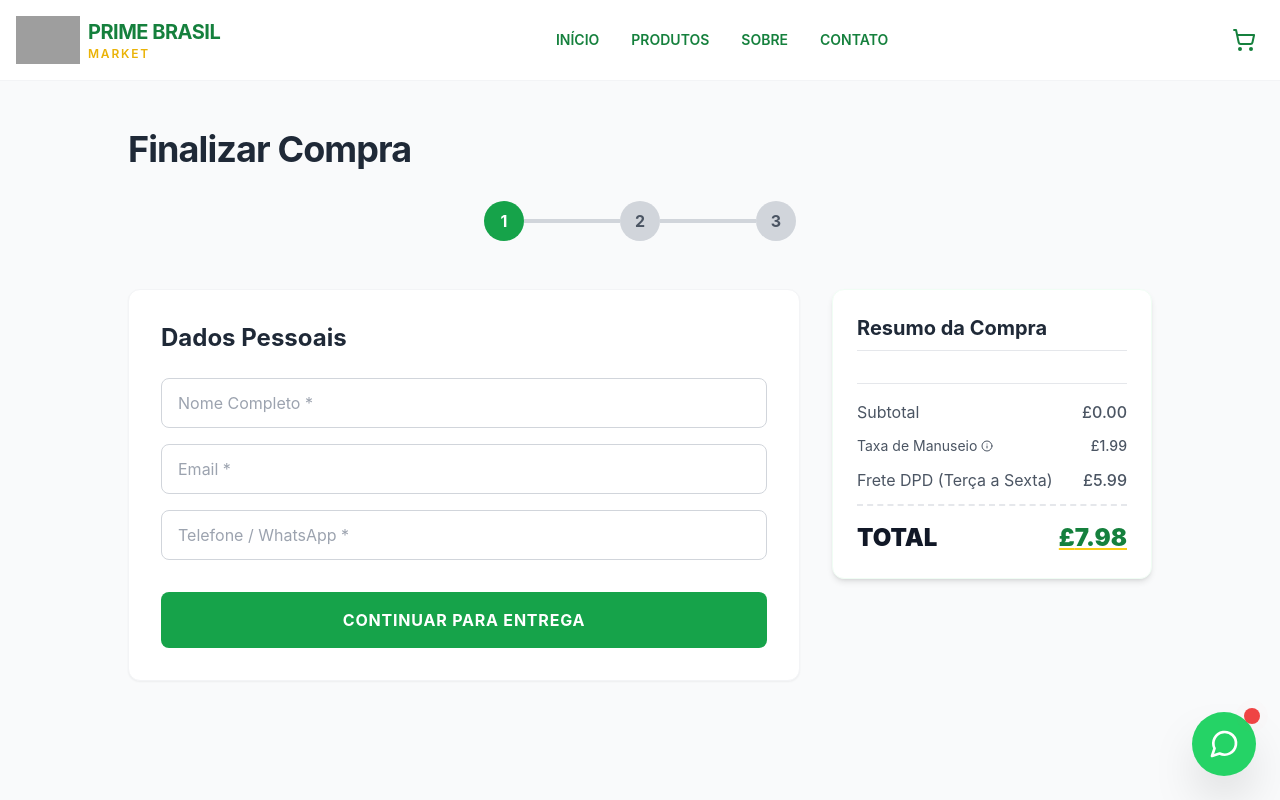
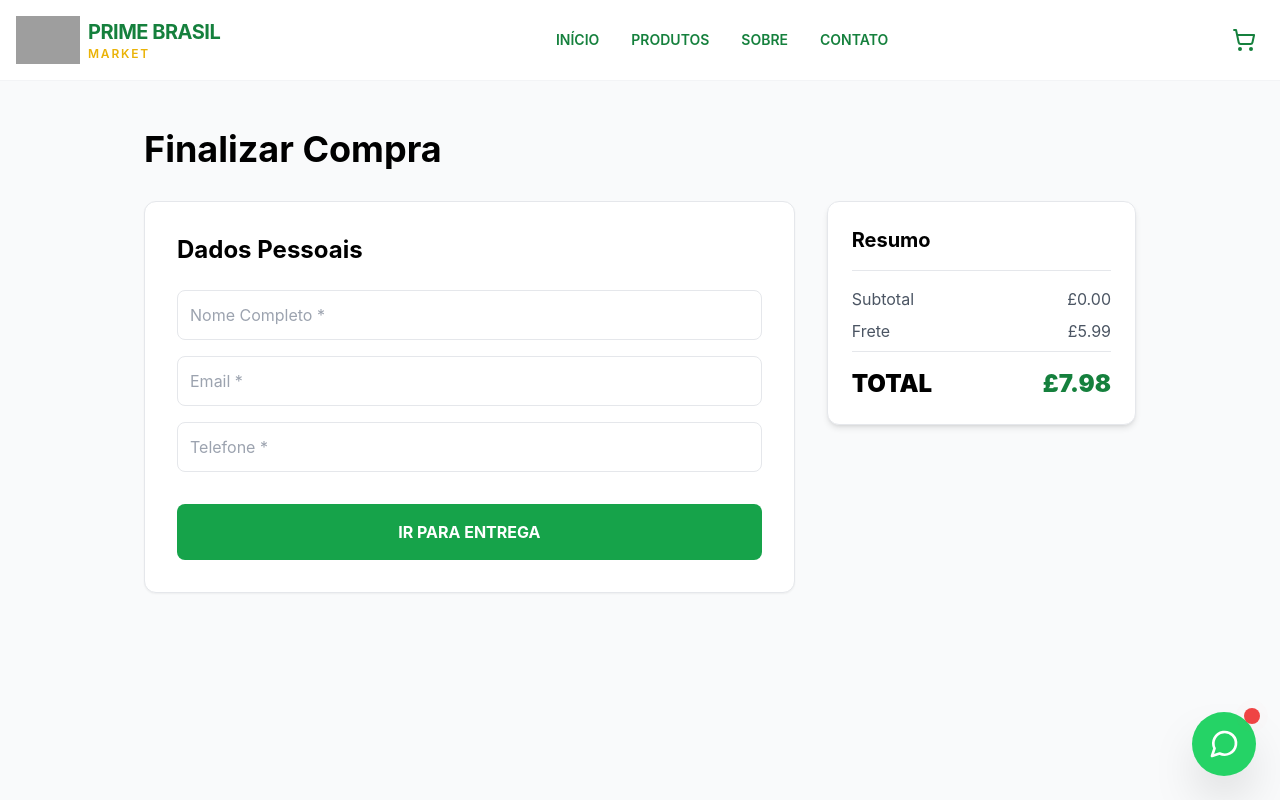
Before and after one commit to contatoantaresenergia-netizen/Mercado-Londres, a Next.js app: page /checkout in a window 1280 px wide. Before the commit this address had no page. Shown: the top 800 px of the page. Built offline with nearby package versions, Linux system fonts and the light colour scheme; grey boxes are pictures that could not be loaded.

Commit message:
Update CheckoutClient.js

```diff
--- a/src/app/checkout/CheckoutClient.js
+++ b/src/app/checkout/CheckoutClient.js
@@ -5,7 +5,6 @@ import { useRouter } from 'next/navigation';
 import { useCart } from '@/app/context/CartContext';
 import { CreditCard, Truck, CheckCircle, Info, Calendar } from 'lucide-react';
 
-// Lista de prefixos Mainland UK para validação
 const MAINLAND_PREFIXES = [
   'E1', 'E2', 'E3', 'E4', 'E5', 'E6', 'E7', 'E8', 'E9', 'N1', 'NW1', 'SE1', 'SW1', 'W', 'WC',
   'BR', 'CR', 'HA', 'IG', 'KT', 'RM', 'SM', 'TW', 'UB', 'AB', 'AL', 'B', 'BA', 'BB', 'BD', 'BH',
@@ -23,7 +22,8 @@ export default function CheckoutClient() {
   const [step, setStep] = useState(1);
   const [isClient, setIsClient] = useState(false);
   const [orderNumber, setOrderNumber] = useState('');
-  const [deliveryDay, setDeliveryDay] = useState('weekday'); // 'weekday' ou 'saturday'
+  const [deliveryDay, setDeliveryDay] = useState('weekday');
+  const [loading, setLoading] = useState(false);
 
   const [formData, setFormData] = useState({
     nome: '', email: '', telefone: '', endereco: '',
@@ -36,70 +36,72 @@ export default function CheckoutClient() {
     setOrderNumber(Math.random().toString(36).substr(2, 9).toUpperCase());
   }, []);
 
-  useEffect(() => {
-    if (isClient && cart.length === 0 && step !== 4) {
-      router.push('/produtos');
-    }
-  }, [isClient, cart.length, step, router]);
-
   const handleInputChange = (e) => {
     setFormData({ ...formData, [e.target.name]: e.target.value });
   };
 
-  // --- LÓGICA DE CÁLCULO DE FRETE ---
   const subtotal = getCartTotal();
   const handlingFee = 1.99;
 
   const deliveryInfo = useMemo(() => {
     const pc = formData.postcode.toUpperCase().trim();
     if (pc.length < 2) return { cost: 5.99, isFree: false, valid: true };
-
     const isMainland = MAINLAND_PREFIXES.some(prefix => pc.startsWith(prefix));
-
     if (!isMainland) return { cost: 0, isFree: false, valid: false, message: 'Zona Offshore - Sob Consulta' };
-
-    let cost = 0;
-    if (deliveryDay === 'saturday') {
-      cost = subtotal >= 100 ? 0 : 6.99;
-    } else {
-      cost = subtotal >= 70 ? 0 : 5.99;
-    }
-
+    let cost = deliveryDay === 'saturday' ? (subtotal >= 100 ? 0 : 6.99) : (subtotal >= 70 ? 0 : 5.99);
     return { cost, isFree: cost === 0, valid: true };
   }, [formData.postcode, subtotal, deliveryDay]);
 
-  const totalFreteFinal = deliveryInfo.cost + handlingFee;
-  const totalGeral = subtotal + totalFreteFinal;
+  const totalGeral = subtotal + deliveryInfo.cost + handlingFee;
 
-  const handleSubmit = (e) => {
+  // FUNÇÃO DE ENVIO CORRIGIDA
+  const handleSubmit = async (e) => {
     e.preventDefault();
-    if (!deliveryInfo.valid) {
-        alert("Por favor, verifique seu Postcode. No momento atendemos apenas Mainland UK automaticamente.");
-        return;
+    if (!deliveryInfo.valid) return alert("Verifique seu Postcode.");
+
+    setLoading(true);
+
+    try {
+      const response = await fetch('/api/checkout', {
+        method: 'POST',
+        headers: { 'Content-Type': 'application/json' },
+        body: JSON.stringify({
+          items: cart,
+          customer: formData,
+          orderNumber: orderNumber,
+          total: totalGeral,
+          deliveryDay: deliveryDay
+        }),
+      });
+
+      if (response.ok) {
+        setStep(4);
+        clearCart();
+      } else {
+        const err = await response.json();
+        alert("Erro no pagamento: " + err.message);
       }
-    setStep(4);
-    setTimeout(() => { clearCart(); }, 2000);
+    } catch (error) {
+      alert("Erro ao conectar com o servidor.");
+    } finally {
+      setLoading(false);
+    }
   };
 
   if (!isClient) return null;
 
-  // TELA DE SUCESSO (Mantida igual a sua)
   if (step === 4) {
     return (
       <div className="min-h-screen bg-gray-50 flex items-center justify-center py-12">
         <div className="max-w-md w-full bg-white rounded-lg shadow-lg p-8 text-center">
-          <div className="w-20 h-20 bg-green-100 rounded-full flex items-center justify-center mx-auto mb-6">
-            <CheckCircle className="w-12 h-12 text-green-600" />
-          </div>
-          <h2 className="text-3xl font-bold text-gray-800 mb-4">Pedido Confirmado! 🎉</h2>
-          <p className="text-gray-600 mb-6">Obrigado pela sua compra no Prime Brasil Market!</p>
-          <div className="bg-gray-50 rounded-lg p-4 mb-6 text-center">
-            <p className="text-sm text-gray-600 mb-1">Número do Pedido</p>
+          <CheckCircle className="w-20 h-20 text-green-600 mx-auto mb-6" />
+          <h2 className="text-3xl font-bold mb-4">Pedido Confirmado! 🎉</h2>
+          <p className="text-gray-600 mb-6">Você receberá um e-mail de confirmação em instantes.</p>
+          <div className="bg-gray-50 p-4 rounded-lg mb-6">
+            <p className="text-sm text-gray-500">Número do Pedido</p>
             <p className="text-2xl font-bold text-green-600">#{orderNumber}</p>
           </div>
-          <button onClick={() => router.push('/produtos')} className="w-full bg-green-600 hover:bg-green-700 text-white font-bold py-3 rounded-lg transition">
-            Continuar Comprando
-          </button>
+          <button onClick={() => router.push('/produtos')} className="w-full bg-green-600 text-white py-3 rounded-lg font-bold">Continuar Comprando</button>
         </div>
       </div>
     );
@@ -107,143 +109,72 @@ export default function CheckoutClient() {
 
   return (
     <div className="min-h-screen bg-gray-50 py-12">
-      <div className="container mx-auto px-4">
-        <div className="max-w-5xl mx-auto">
-          <h1 className="text-4xl font-bold text-gray-800 mb-8 tracking-tight">Finalizar Compra</h1>
-
-          {/* STEPS */}
-          <div className="flex items-center justify-center mb-12">
-             {[1, 2, 3].map((num) => (
-               <React.Fragment key={num}>
-                 <div className={`w-10 h-10 rounded-full flex items-center justify-center font-bold ${step >= num ? 'bg-green-600 text-white' : 'bg-gray-300 text-gray-600'}`}>{num}</div>
-                 {num < 3 && <div className={`w-24 h-1 ${step > num ? 'bg-green-600' : 'bg-gray-300'}`}></div>}
-               </React.Fragment>
-             ))}
-          </div>
-
+      <div className="container mx-auto px-4 max-w-5xl">
+        <h1 className="text-4xl font-bold mb-8">Finalizar Compra</h1>
         <div className="grid lg:grid-cols-3 gap-8">
           <div className="lg:col-span-2">
             <form onSubmit={handleSubmit} className="space-y-6">
-
-                {/* PASSO 1: DADOS PESSOAIS */}
               {step === 1 && (
-                  <div className="bg-white rounded-xl shadow-sm p-8 border border-gray-100">
-                    <h2 className="text-2xl font-bold text-gray-800 mb-6">Dados Pessoais</h2>
+                <div className="bg-white p-8 rounded-xl shadow-sm border">
+                  <h2 className="text-2xl font-bold mb-6">Dados Pessoais</h2>
                   <div className="space-y-4">
-                      <input type="text" name="nome" placeholder="Nome Completo *" value={formData.nome} onChange={handleInputChange} required className="w-full px-4 py-3 border border-gray-300 rounded-lg focus:ring-2 focus:ring-green-600 outline-none" />
-                      <input type="email" name="email" placeholder="Email *" value={formData.email} onChange={handleInputChange} required className="w-full px-4 py-3 border border-gray-300 rounded-lg focus:ring-2 focus:ring-green-600 outline-none" />
-                      <input type="tel" name="telefone" placeholder="Telefone / WhatsApp *" value={formData.telefone} onChange={handleInputChange} required className="w-full px-4 py-3 border border-gray-300 rounded-lg focus:ring-2 focus:ring-green-600 outline-none" />
+                    <input type="text" name="nome" placeholder="Nome Completo *" onChange={handleInputChange} required className="w-full p-3 border rounded-lg" />
+                    <input type="email" name="email" placeholder="Email *" onChange={handleInputChange} required className="w-full p-3 border rounded-lg" />
+                    <input type="tel" name="telefone" placeholder="Telefone *" onChange={handleInputChange} required className="w-full p-3 border rounded-lg" />
                   </div>
-                    <button type="button" onClick={() => setStep(2)} className="w-full mt-8 bg-green-600 hover:bg-green-700 text-white font-bold py-4 rounded-lg transition uppercase tracking-wider">Continuar para Entrega</button>
+                  <button type="button" onClick={() => setStep(2)} className="w-full mt-8 bg-green-600 text-white py-4 rounded-lg font-bold uppercase">Ir para Entrega</button>
                 </div>
               )}
 
-                {/* PASSO 2: ENDEREÇO E OPÇÕES DE FRETE */}
               {step === 2 && (
-                  <div className="bg-white rounded-xl shadow-sm p-8 border border-gray-100">
-                    <h2 className="text-2xl font-bold text-gray-800 mb-6 flex items-center gap-2"><Truck className="w-6 h-6 text-green-600" /> Opções de Entrega</h2>
-
-                    {/* Endereço */}
-                    <div className="grid grid-cols-1 md:grid-cols-2 gap-4 mb-8">
-                      <input type="text" name="postcode" placeholder="Postcode *" value={formData.postcode} onChange={handleInputChange} required className={`w-full px-4 py-3 border rounded-lg outline-none focus:ring-2 ${!deliveryInfo.valid ? 'border-red-500 ring-red-100' : 'border-gray-300 focus:ring-green-600'}`} />
-                      <input type="text" name="cidade" placeholder="Cidade *" value={formData.cidade} onChange={handleInputChange} required className="w-full px-4 py-3 border border-gray-300 rounded-lg focus:ring-2 focus:ring-green-600 outline-none" />
-                      <input type="text" name="endereco" placeholder="Endereço *" value={formData.endereco} onChange={handleInputChange} required className="md:col-span-2 w-full px-4 py-3 border border-gray-300 rounded-lg focus:ring-2 focus:ring-green-600 outline-none" />
+                <div className="bg-white p-8 rounded-xl shadow-sm border">
+                  <h2 className="text-2xl font-bold mb-6">Entrega</h2>
+                  <div className="grid grid-cols-2 gap-4 mb-6">
+                    <input type="text" name="postcode" placeholder="Postcode *" onChange={handleInputChange} required className="p-3 border rounded-lg" />
+                    <input type="text" name="cidade" placeholder="Cidade *" onChange={handleInputChange} required className="p-3 border rounded-lg" />
+                    <input type="text" name="endereco" placeholder="Endereço *" onChange={handleInputChange} required className="col-span-2 p-3 border rounded-lg" />
                   </div>
-
-                    {!deliveryInfo.valid && (
-                      <div className="mb-6 p-4 bg-red-50 border-l-4 border-red-500 text-red-700 text-sm flex items-center gap-2">
-                        <Info className="w-4 h-4" /> {deliveryInfo.message}
-                      </div>
-                    )}
-
-                    {/* Escolha do Dia */}
-                    <div className="space-y-4 mb-8">
-                      <p className="font-bold text-gray-700 mb-2">Escolha o período de entrega:</p>
-                      <div className="grid grid-cols-1 md:grid-cols-2 gap-4">
-                        <label className={`cursor-pointer border-2 p-4 rounded-xl transition ${deliveryDay === 'weekday' ? 'border-green-600 bg-green-50' : 'border-gray-200 hover:border-green-300'}`}>
-                          <input type="radio" name="deliveryDay" value="weekday" checked={deliveryDay === 'weekday'} onChange={() => setDeliveryDay('weekday')} className="hidden" />
-                          <div className="flex items-center gap-3">
-                            <Calendar className="w-5 h-5 text-green-600" />
-                            <div>
-                              <p className="font-bold text-gray-800">Terça a Sexta</p>
-                              <p className="text-xs text-gray-500">Frete Grátis acima de £70</p>
-                            </div>
-                          </div>
-                        </label>
-                        <label className={`cursor-pointer border-2 p-4 rounded-xl transition ${deliveryDay === 'saturday' ? 'border-green-600 bg-green-50' : 'border-gray-200 hover:border-green-300'}`}>
-                          <input type="radio" name="deliveryDay" value="saturday" checked={deliveryDay === 'saturday'} onChange={() => setDeliveryDay('saturday')} className="hidden" />
-                          <div className="flex items-center gap-3">
-                            <Calendar className="w-5 h-5 text-green-600" />
-                            <div>
-                              <p className="font-bold text-gray-800">Sábado</p>
-                              <p className="text-xs text-gray-500">Frete Grátis acima de £100</p>
-                            </div>
-                          </div>
-                        </label>
-                      </div>
-                    </div>
-
                   <div className="flex gap-4">
-                      <button type="button" onClick={() => setStep(1)} className="flex-1 bg-gray-100 text-gray-600 font-bold py-4 rounded-lg hover:bg-gray-200 transition">Voltar</button>
-                      <button type="button" onClick={() => setStep(3)} disabled={!deliveryInfo.valid} className="flex-1 bg-green-600 hover:bg-green-700 text-white font-bold py-4 rounded-lg transition disabled:bg-gray-400 uppercase tracking-wider">Pagar Agora</button>
+                    <button type="button" onClick={() => setStep(1)} className="flex-1 bg-gray-100 py-4 rounded-lg">Voltar</button>
+                    <button type="button" onClick={() => setStep(3)} className="flex-1 bg-green-600 text-white py-4 rounded-lg font-bold">Ir para Pagamento</button>
                   </div>
                 </div>
               )}
 
-                {/* PASSO 3: PAGAMENTO (Mantido igual) */}
               {step === 3 && (
-                  <div className="bg-white rounded-xl shadow-sm p-8 border border-gray-100">
-                    <h2 className="text-2xl font-bold text-gray-800 mb-6 flex items-center gap-2"><CreditCard className="w-6 h-6 text-green-600" /> Pagamento Seguro</h2>
+                <div className="bg-white p-8 rounded-xl shadow-sm border">
+                  <h2 className="text-2xl font-bold mb-6">Pagamento Seguro</h2>
                   <div className="space-y-4">
-                      <input type="text" name="cardNumber" placeholder="Número do Cartão *" value={formData.cardNumber} onChange={handleInputChange} required className="w-full px-4 py-3 border border-gray-300 rounded-lg focus:ring-2 focus:ring-green-600 outline-none" />
-                      <input type="text" name="cardName" placeholder="Nome Impresso no Cartão *" value={formData.cardName} onChange={handleInputChange} required className="w-full px-4 py-3 border border-gray-300 rounded-lg focus:ring-2 focus:ring-green-600 outline-none" />
+                    <input type="text" name="cardNumber" placeholder="Número do Cartão *" onChange={handleInputChange} required className="w-full p-3 border rounded-lg" />
                     <div className="grid grid-cols-2 gap-4">
-                        <input type="text" name="expiryDate" placeholder="MM/AA *" value={formData.expiryDate} onChange={handleInputChange} required className="w-full px-4 py-3 border border-gray-300 rounded-lg focus:ring-2 focus:ring-green-600 outline-none" />
-                        <input type="text" name="cvv" placeholder="CVV *" value={formData.cvv} onChange={handleInputChange} required className="w-full px-4 py-3 border border-gray-300 rounded-lg focus:ring-2 focus:ring-green-600 outline-none" />
+                      <input type="text" name="expiryDate" placeholder="MM/AA *" onChange={handleInputChange} required className="p-3 border rounded-lg" />
+                      <input type="text" name="cvv" placeholder="CVV *" onChange={handleInputChange} required className="p-3 border rounded-lg" />
                     </div>
                   </div>
                   <div className="flex gap-4 mt-8">
-                      <button type="button" onClick={() => setStep(2)} className="flex-1 bg-gray-100 text-gray-600 font-bold py-4 rounded-lg hover:bg-gray-200 transition">Voltar</button>
-                      <button type="submit" className="flex-1 bg-green-700 hover:bg-green-800 text-white font-black py-4 rounded-lg transition uppercase tracking-widest shadow-lg">Finalizar Pedido</button>
+                    <button type="button" onClick={() => setStep(2)} className="flex-1 bg-gray-100 py-4 rounded-lg">Voltar</button>
+                    <button type="submit" disabled={loading} className="flex-1 bg-green-700 text-white py-4 rounded-lg font-black uppercase shadow-lg disabled:bg-gray-400">
+                      {loading ? "Processando..." : "Pagar Agora"}
+                    </button>
                   </div>
                 </div>
               )}
             </form>
           </div>
 
-            {/* RESUMO DO PEDIDO - FIXO NO LADO DIREITO */}
           <div className="lg:col-span-1">
-              <div className="bg-white rounded-xl shadow-md p-6 sticky top-24 border border-green-50">
-                <h3 className="text-xl font-bold text-gray-800 mb-4 border-b pb-2">Resumo da Compra</h3>
-                <div className="max-h-60 overflow-y-auto mb-4 space-y-3 pr-2">
+            <div className="bg-white p-6 rounded-xl shadow-md border sticky top-24">
+              <h3 className="text-xl font-bold mb-4">Resumo</h3>
               {cart.map(item => (
-                    <div key={item.id} className="flex justify-between text-sm">
-                      <span className="text-gray-600">{item.name} <span className="text-xs font-bold text-green-600">x{item.quantity}</span></span>
-                      <span className="font-semibold text-gray-800">£{(item.price * item.quantity).toFixed(2)}</span>
+                <div key={item.id} className="flex justify-between text-sm mb-2">
+                  <span>{item.name} x{item.quantity}</span>
+                  <span>£{(item.price * item.quantity).toFixed(2)}</span>
                 </div>
               ))}
-                </div>
-
-                <div className="border-t pt-4 space-y-3">
-                  <div className="flex justify-between text-gray-600">
-                    <span>Subtotal</span>
-                    <span className="font-medium">£{subtotal.toFixed(2)}</span>
-                  </div>
-                  <div className="flex justify-between text-gray-600 text-sm">
-                    <span className="flex items-center gap-1">Taxa de Manuseio <Info className="w-3 h-3 cursor-help" title="Embalagem térmica e conservação" /></span>
-                    <span className="font-medium">£{handlingFee.toFixed(2)}</span>
-                  </div>
-                  <div className="flex justify-between text-gray-600">
-                    <span>Frete DPD ({deliveryDay === 'saturday' ? 'Sábado' : 'Terça a Sexta'})</span>
-                    <span className={deliveryInfo.isFree ? 'text-green-600 font-bold' : 'font-medium'}>
-                      {deliveryInfo.isFree ? 'GRÁTIS' : `£${deliveryInfo.cost.toFixed(2)}`}
-                    </span>
-                  </div>
-                  <div className="flex justify-between text-2xl font-black text-gray-900 pt-4 border-t-2 border-dashed">
-                    <span>TOTAL</span>
-                    <span className="text-green-700 underline decoration-yellow-400">£{totalGeral.toFixed(2)}</span>
-                  </div>
-                </div>
+              <div className="border-t mt-4 pt-4 space-y-2">
+                <div className="flex justify-between text-gray-600"><span>Subtotal</span><span>£{subtotal.toFixed(2)}</span></div>
+                <div className="flex justify-between text-gray-600"><span>Frete</span><span>£{deliveryInfo.cost.toFixed(2)}</span></div>
+                <div className="flex justify-between text-2xl font-black pt-4 border-t"><span>TOTAL</span><span className="text-green-700">£{totalGeral.toFixed(2)}</span></div>
               </div>
             </div>
           </div>
```
Lines whose indentation alone changed are shown as unchanged.
